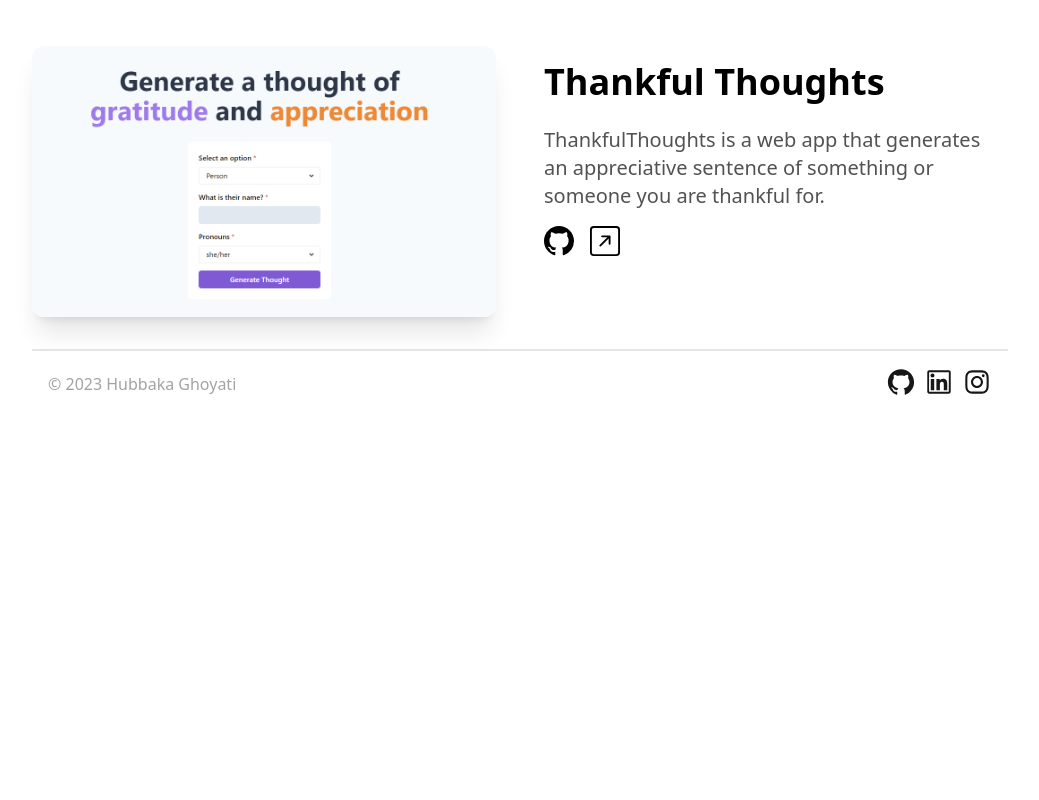
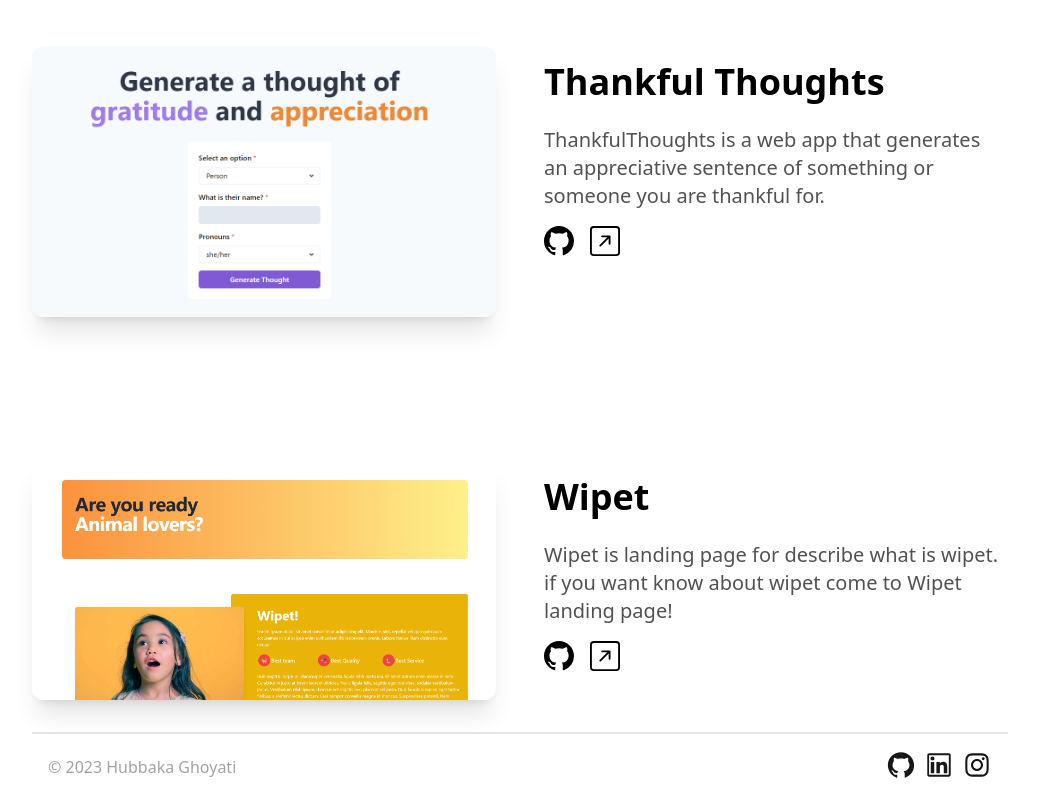
Before and after one commit to hubbaka/app-portofolio, a Next.js app: page / in a window 1280 px wide. Shown: the part 1895-2695 px from the top of the page, without its empty margins (120-1159 px from the left). Before the commit the page ends 2312 px from the top, so only its background shows below. Built offline with nearby package versions, Linux system fonts and the light colour scheme.

Commit message:
Repair Component

```diff
--- a/components/ProjectSection.tsx
+++ b/components/ProjectSection.tsx
@@ -12,6 +12,14 @@ const projects = [
     image: '/1.png',
     github: 'https://github.com/hqasmei/thankful-thoughts',
     link: 'https://thankfulthoughts.io/',
+  },
+  {
+    name: 'Wipet',
+    description:
+      'Wipet is landing page for describe what is wipet. if you want know about wipet come to Wipet landing page!',
+    image: '/2.png',
+    github: 'https://github.com/hubbaka/app-pet',
+    link: 'https://wipet.vercel.app/',
   },
 ];
 const ProjectSection = () => {
```
Also changed, not shown: public/2.png (added).
